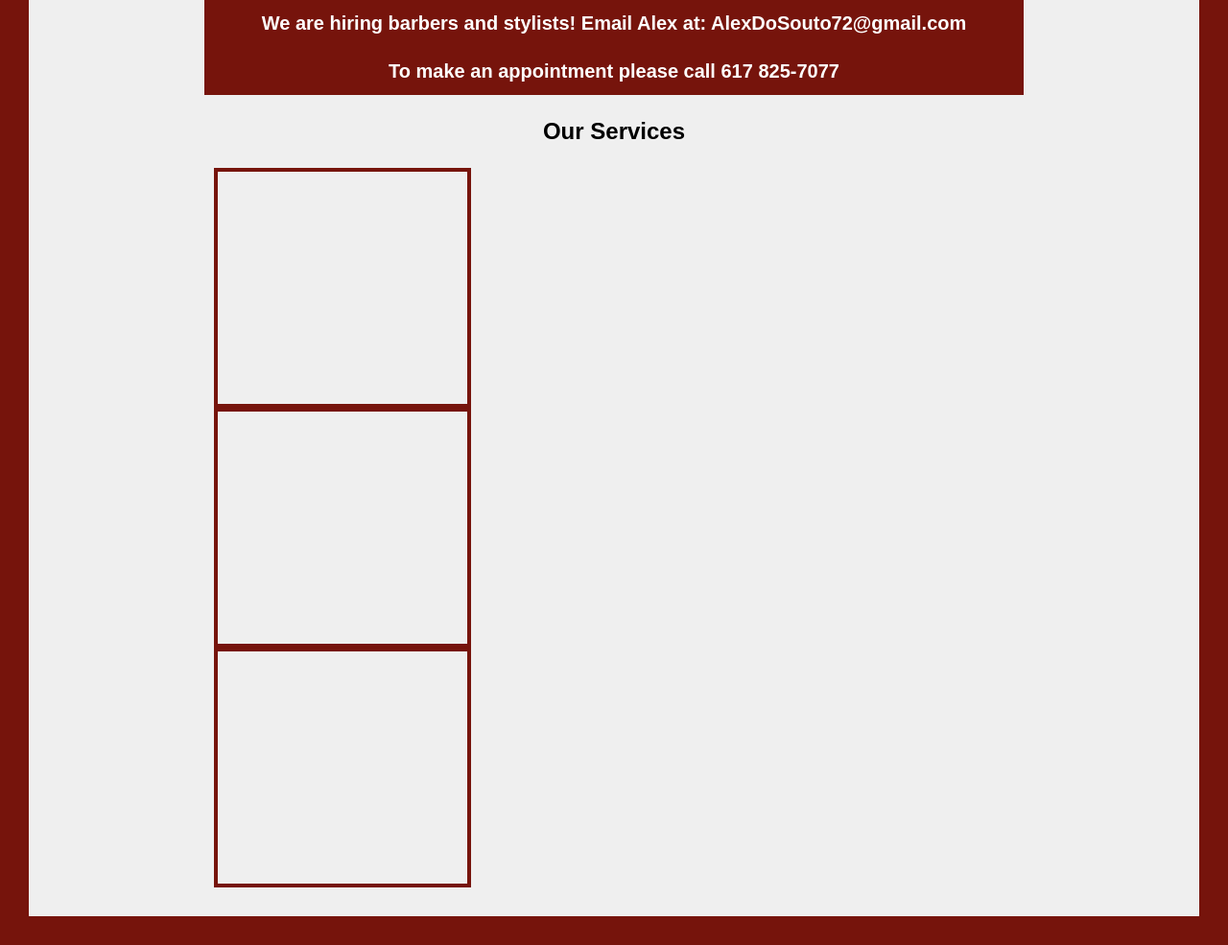
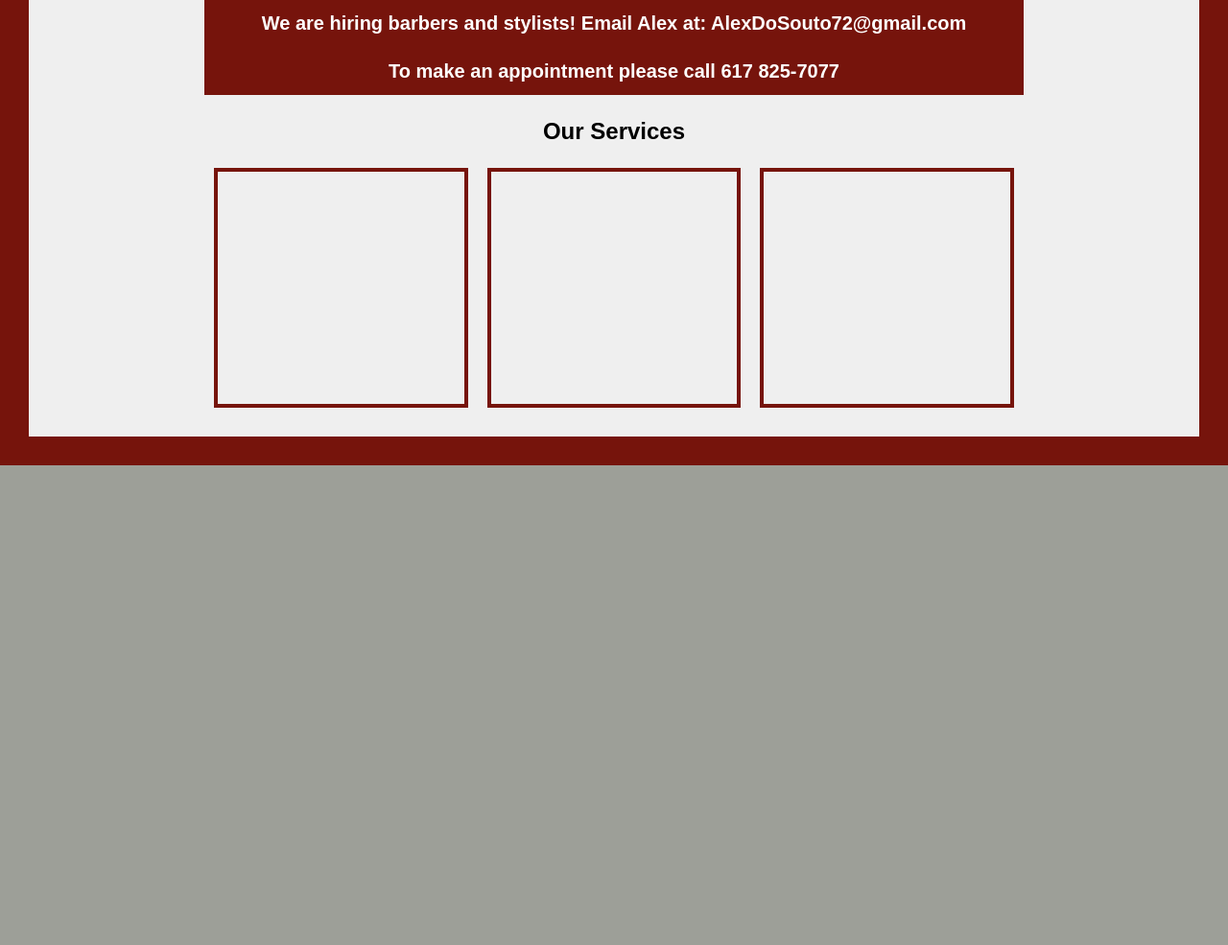
Before and after one commit to ArnoldPires/Alex-website, a PHP site: page / in a window 1280 px wide. Shown: the part 954-1939 px from the top of the page at 96% size. After the commit the page ends 1439 px from the top, so only its background shows below. Run offline with PHP 8.4, Linux system fonts and the light colour scheme; some libraries are stand-ins or nearby versions.

Commit message:
adding flexbox

```diff
--- a/static-site-2/css/style.css
+++ b/static-site-2/css/style.css
@@ -201,9 +201,13 @@ header {
   width: 100%;
 }
 
-.services h2 {
+.Services-section h2 {
   color: black;
   text-align: center;
+}
+
+.services {
+  display: flex;
 }
 
 .service-borders {
--- a/static-site-2/index.html
+++ b/static-site-2/index.html
@@ -67,9 +67,8 @@
 
   <section class="Services-section">
     <div class="wrapper">
+      <h2>Our Services</h2>
       <div class="services">
-        <h2>Our Services</h2>
-
         <div class="service-borders">
 
         </div>
```
